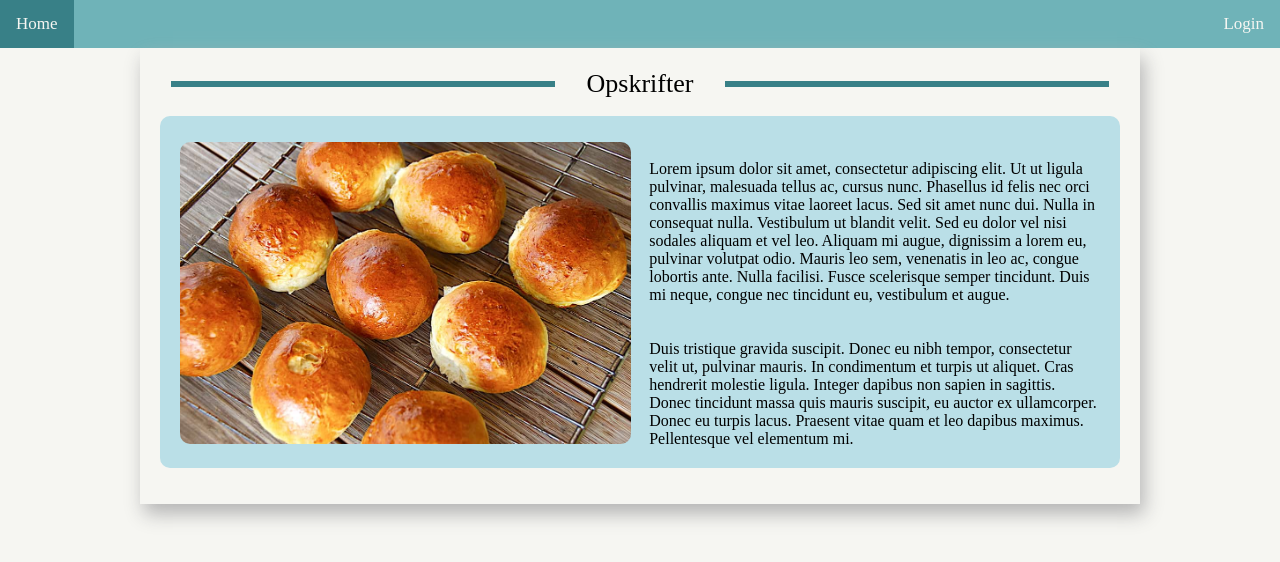
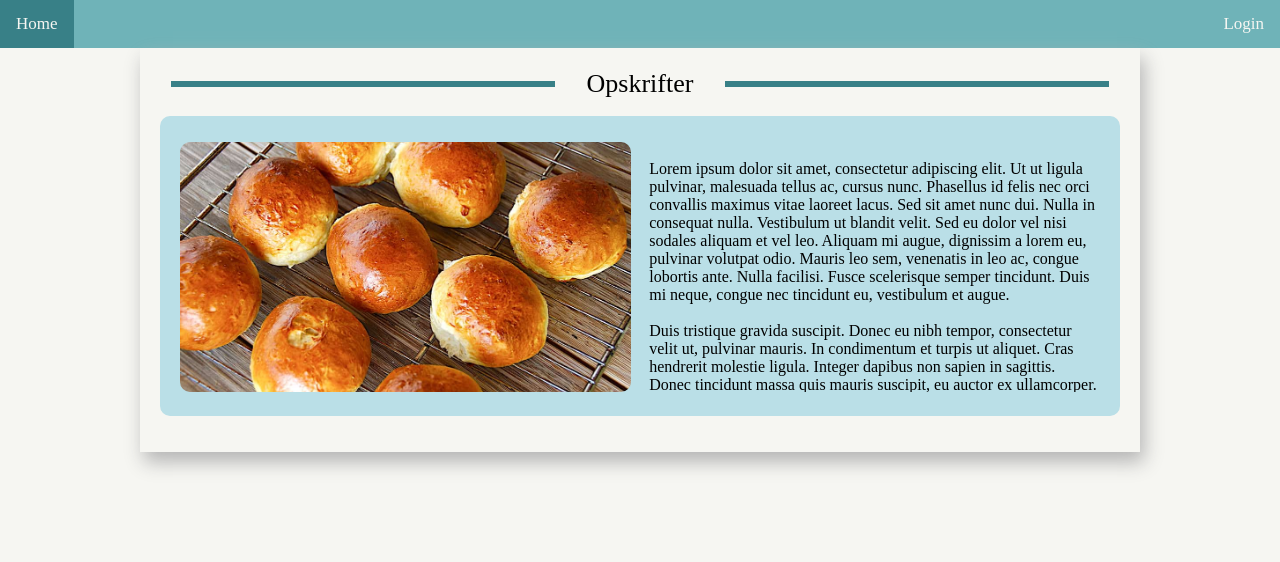
Before and after one commit to Theis194/personal-website, a website: page http/public/html/index.html in a window 1280 px wide. Drawn offline with nearby package versions, Linux system fonts and the light colour scheme; no server answers.

Commit message:
Removed template form index.js after use

```diff
--- a/http/public/css/styling.css
+++ b/http/public/css/styling.css
@@ -15,7 +15,8 @@ html, body {
 
 img {
     width: 100%;
-    height: 100%;
+    height: 250px;
+    object-fit: cover;
 }
 
 h1 {
--- a/http/public/html/index.html
+++ b/http/public/html/index.html
@@ -20,16 +20,14 @@
 
             <li class="verticallist" id="recipe-list">
                 <ul class="recipelistitem">
-                    <div class="insidebox row rounded" data-recipeid="">
+                    <div class="insidebox row rounded" style="height: 300px;" data-recipeid="">
                         <div class="row">
                             <div  class="col-49 left">
                                 <img id="foodImg" src="../img/boller.jpg" class="rounded">
                             </div>
-                            <div class="col-49 right">
-                                <span id="recipedesc" style="white-space: pre-line;">
-                                    Lorem ipsum dolor sit amet, consectetur adipiscing elit. Ut ut ligula pulvinar, malesuada tellus ac, cursus nunc. Phasellus id felis nec orci convallis maximus vitae laoreet lacus. Sed sit amet nunc dui. Nulla in consequat nulla. Vestibulum ut blandit velit. Sed eu dolor vel nisi sodales aliquam et vel leo. Aliquam mi augue, dignissim a lorem eu, pulvinar volutpat odio. Mauris leo sem, venenatis in leo ac, congue lobortis ante. Nulla facilisi. Fusce scelerisque semper tincidunt. Duis mi neque, congue nec tincidunt eu, vestibulum et augue.<br><br>
-                                    Duis tristique gravida suscipit. Donec eu nibh tempor, consectetur velit ut, pulvinar mauris. In condimentum et turpis ut aliquet. Cras hendrerit molestie ligula. Integer dapibus non sapien in sagittis. Donec tincidunt massa quis mauris suscipit, eu auctor ex ullamcorper. Donec eu turpis lacus. Praesent vitae quam et leo dapibus maximus. Pellentesque vel elementum mi.
-                                </span>
+                            <div class="col-49 right" id="recipedesc" style="overflow: hidden; white-space: pre-line; max-height: 250px;">
+                                Lorem ipsum dolor sit amet, consectetur adipiscing elit. Ut ut ligula pulvinar, malesuada tellus ac, cursus nunc. Phasellus id felis nec orci convallis maximus vitae laoreet lacus. Sed sit amet nunc dui. Nulla in consequat nulla. Vestibulum ut blandit velit. Sed eu dolor vel nisi sodales aliquam et vel leo. Aliquam mi augue, dignissim a lorem eu, pulvinar volutpat odio. Mauris leo sem, venenatis in leo ac, congue lobortis ante. Nulla facilisi. Fusce scelerisque semper tincidunt. Duis mi neque, congue nec tincidunt eu, vestibulum et augue.<br>
+                                Duis tristique gravida suscipit. Donec eu nibh tempor, consectetur velit ut, pulvinar mauris. In condimentum et turpis ut aliquet. Cras hendrerit molestie ligula. Integer dapibus non sapien in sagittis. Donec tincidunt massa quis mauris suscipit, eu auctor ex ullamcorper. Donec eu turpis lacus. Praesent vitae quam et leo dapibus maximus. Pellentesque vel elementum mi.
                             </div>
                         </div>
                     </div>
--- a/http/public/js/index.js
+++ b/http/public/js/index.js
@@ -17,6 +17,7 @@ function createRecipeListItems(recipes) {
         newRLI.querySelector(".insidebox.row.rounded").dataset.recipeid = recipes[i]._id;
         recipeList.appendChild(newRLI);
     }
+    recipeListItem.remove();
 }
 
 function changePage(e) { // this changes page to the recupePage with query
```
